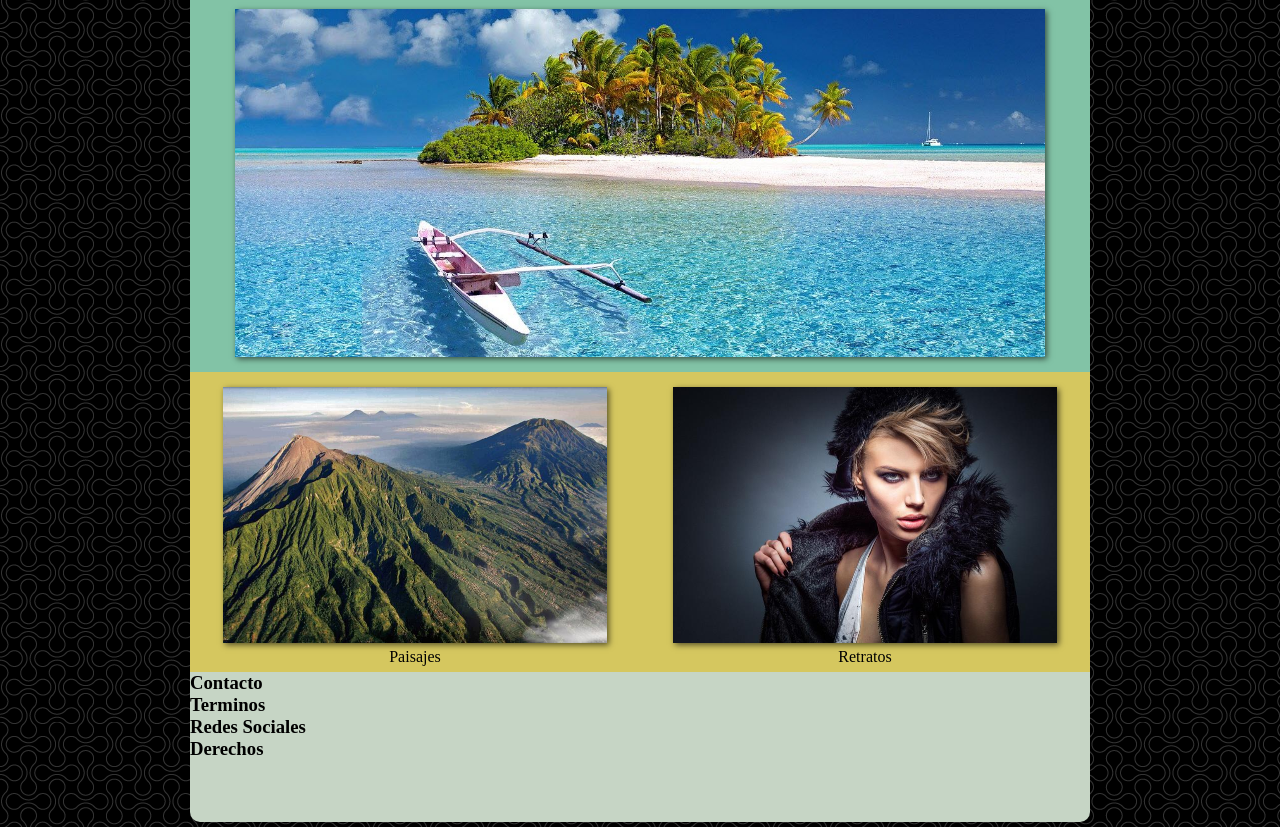
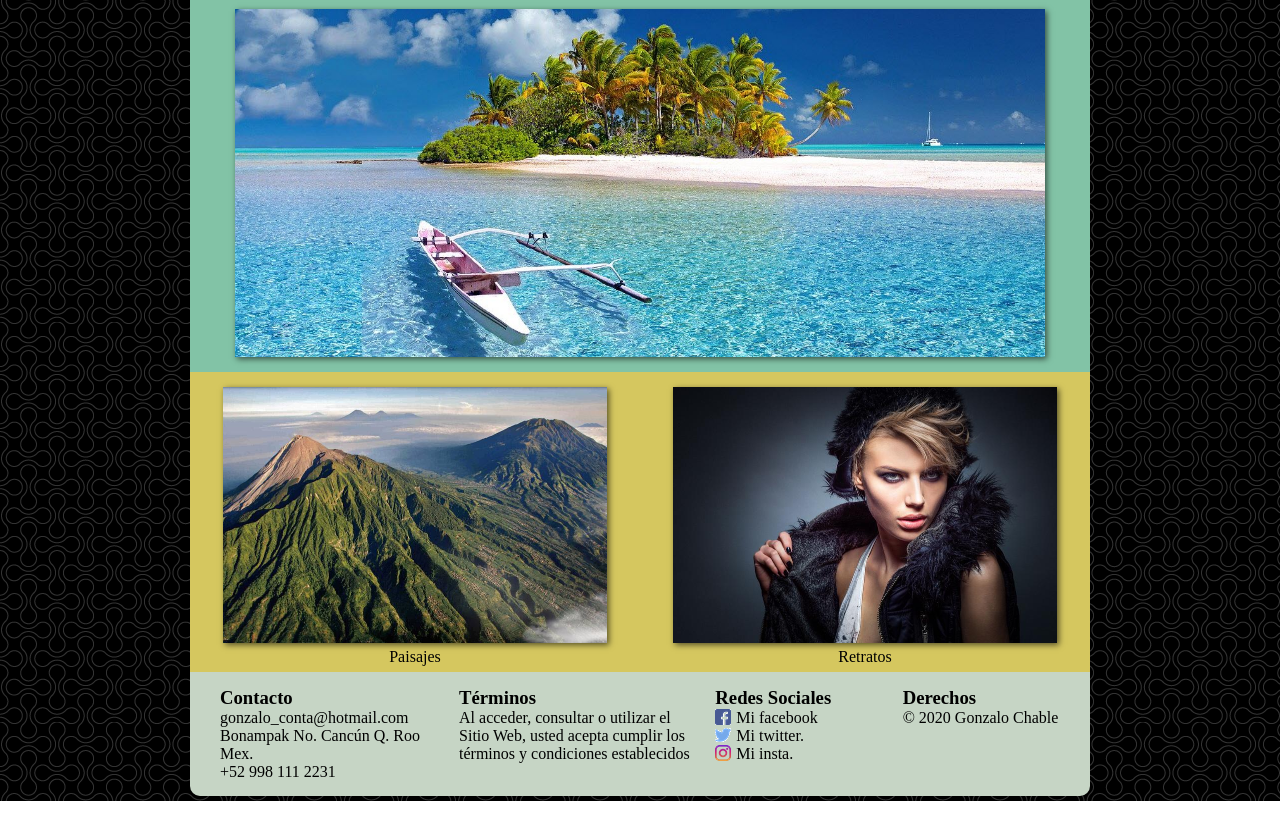
Before and after one commit to gchable/proyectoCssYdisenoWebResponsive, a plain HTML site: page index.html in a window 1280 px wide. Shown: the part 78-905 px from the top of the page. After the commit the page ends 879 px from the top, so only its background shows below. Drawn offline with Linux system fonts and the light colour scheme.

Commit message:
Terminar de maquetar el footer, datos de contacto, redes sociales etc

```diff
--- a/css/estilos.css
+++ b/css/estilos.css
@@ -15,10 +15,12 @@ body {
     margin: auto;
     max-width: 900px;
 }
-header{
+
+header {
     height: 67px;
 }
-header #contenidoCabecera{
+
+header #contenidoCabecera {
     background-color: #5b7989;
     color: white;
     border-radius: 10px 10px 0px 0px;
@@ -53,7 +55,8 @@ header #contenidoCabecera{
     justify-content: center;
 }
 
-img {
+#imagenCentral img,
+#imagenSecundaria img {
     box-shadow: 2px 2px 6px rgba(0, 0, 0, 0.6);
 }
 
@@ -96,9 +99,59 @@ img {
 }
 
 footer {
-    height: 150px;
+    /* height: 150px; */
+    padding: 15px;
     background-color: #C6d5c5;
     border-radius: 0 0 10px 10px;
+
+    display: flex;
+    justify-content: space-around;
+
+
+}
+
+footer>div {
+    padding-left: 15px;
+    flex: 1 1;
+}
+
+
+footer div:nth-child(1) {
+    flex: 1.3;
+}
+
+footer div:nth-child(2) {
+    flex: 1.4;
+}
+
+#redes>div:nth-child(2)::before {
+    content: "";
+    width: 16px;
+    height: 16px;
+    background-image: url(../icon/facebook.png);
+    display: inline-block;
+    margin-right: 5px;
+    vertical-align: -10%;
+}
+
+#redes>div:nth-child(3)::before {
+    content: "";
+    width: 16px;
+    height: 16px;
+    background-image: url(../icon/gorjeo.png);
+    display: inline-block;
+    margin-right: 5px;
+    vertical-align: -10%;
+}
+
+#redes>div:nth-child(4)::before {
+    content: "";
+    width: 16px;
+    height: 16px;
+    background-image: url(../icon/instagram.png);
+    display: inline-block;
+    margin-right: 5px;
+    vertical-align: -10%;
 }
 
 @keyframes animarCabecera {
@@ -119,25 +172,28 @@ footer {
 }
 
 @media screen and (max-width:900px) {
-    header{
+    header {
         height: 85px;
     }
-    header #contenidoCabecera{
+
+    header #contenidoCabecera {
         animation: animarCabecera;
     }
 
-    header #contenidoCabecera{
+    header #contenidoCabecera {
         flex-direction: column;
         height: 85px;
         width: 100%;
         animation: animarCabecera 1s;
     }
+
     header #contenidoCabecera h1 {
         text-align: center;
         padding-top: 5px;
         padding-bottom: 5px;
-        font-size: 1.5em;
+        /* font-size: 1.5em; */
     }
+
     #contenidoCabecera nav {
         height: 50%;
     }
@@ -155,4 +211,18 @@ footer {
     #imagenSecundaria figure img {
         max-width: 95%;
     }
+
+    footer {
+        flex-direction: column;
+    }
+
+    footer>div {
+        padding-bottom: 20px;
+    }
 }
+
+@media screen and (max-width:576px) {
+    header #contenidoCabecera h1 {
+        font-size: 1.5em;
+    }
+}
--- a/index.html
+++ b/index.html
@@ -48,15 +48,24 @@
         <footer>
             <div id="contacto">
                 <h3>Contacto</h3>
+                <div>gonzalo_conta@hotmail.com</div>
+                <div>Bonampak No. Cancún Q. Roo Mex.</div>
+                <div>+52 998 111 2231</div>
             </div>
             <div id="terminos">
-                <h3>Terminos</h3>
+                <h3>Términos</h3>
+                <div>Al acceder, consultar o utilizar el Sitio Web, usted acepta cumplir los términos y condiciones establecidos</div>
+
             </div>
             <div id="redes">
                 <h3>Redes Sociales</h3>
+                <div>Mi facebook</div>
+                <div>Mi twitter.</div>
+                <div>Mi insta.</div>
             </div>
             <div id="derechos">
                 <h3>Derechos</h3>
+                <div>&copy; 2020 Gonzalo Chable</div>
             </div>
         </footer>
     </div>
```
Also changed, not shown: icon/facebook.png (added), icon/gorjeo.png (added), icon/instagram.png (added).
